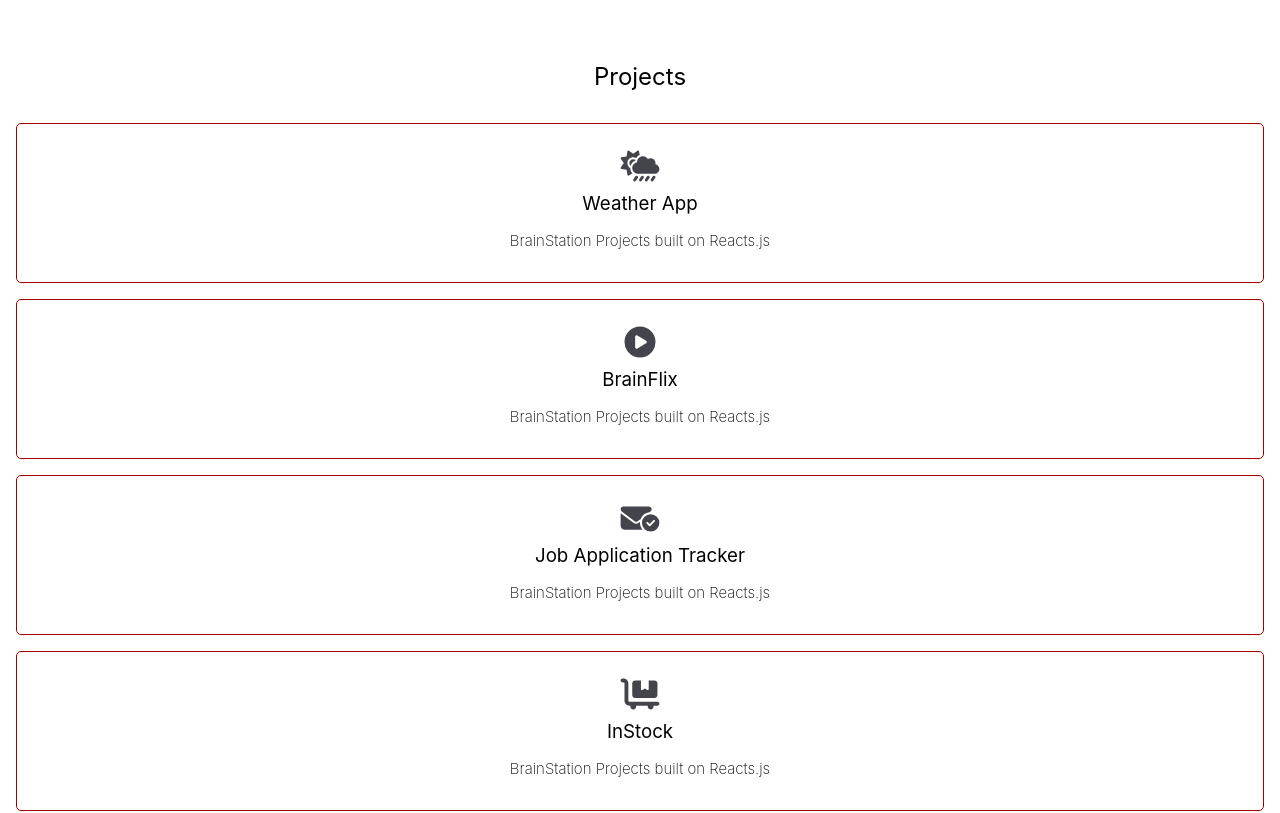
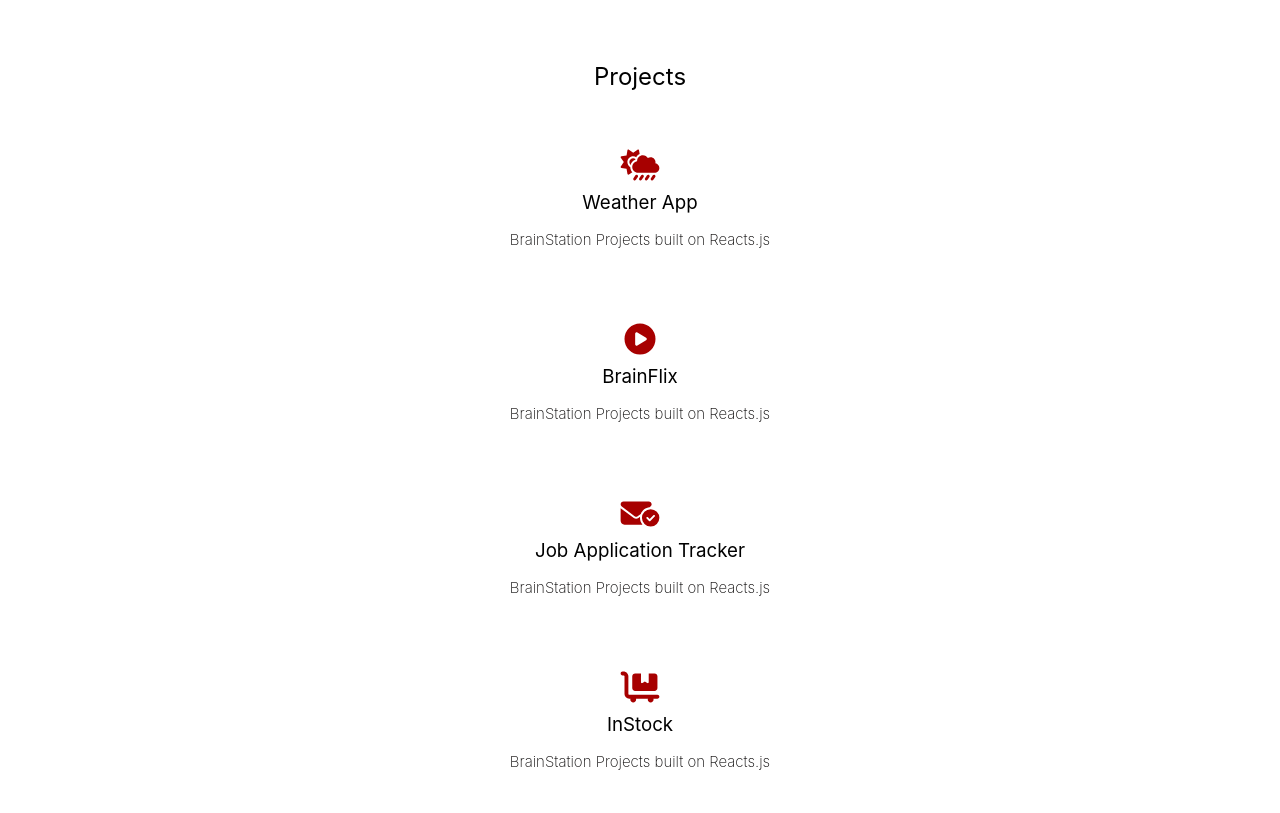
Before and after one commit to Tsedhondup/Portfolio, a React (Create React App) app: page / in a window 1280 px wide. Shown: the part 1429-2242 px from the top of the page. Built offline with nearby package versions, Linux system fonts and the light colour scheme.

Commit message:
border removed from project section

```diff
--- a/src/Components/Works/Works.scss
+++ b/src/Components/Works/Works.scss
@@ -16,13 +16,13 @@
   padding: 16px 0px;
   padding-top: 32px;
   margin: 16px 0px;
-  border: 1px solid #a70000;
+  // border: 1px solid #a70000;
   border-radius: 5px;
 
   &__icon {
     text-align: center;
     color: $ebony;
-    // color: #a700s00;
+    color: #a70000;
   }
   &__header {
     padding-top: 16px;
```
